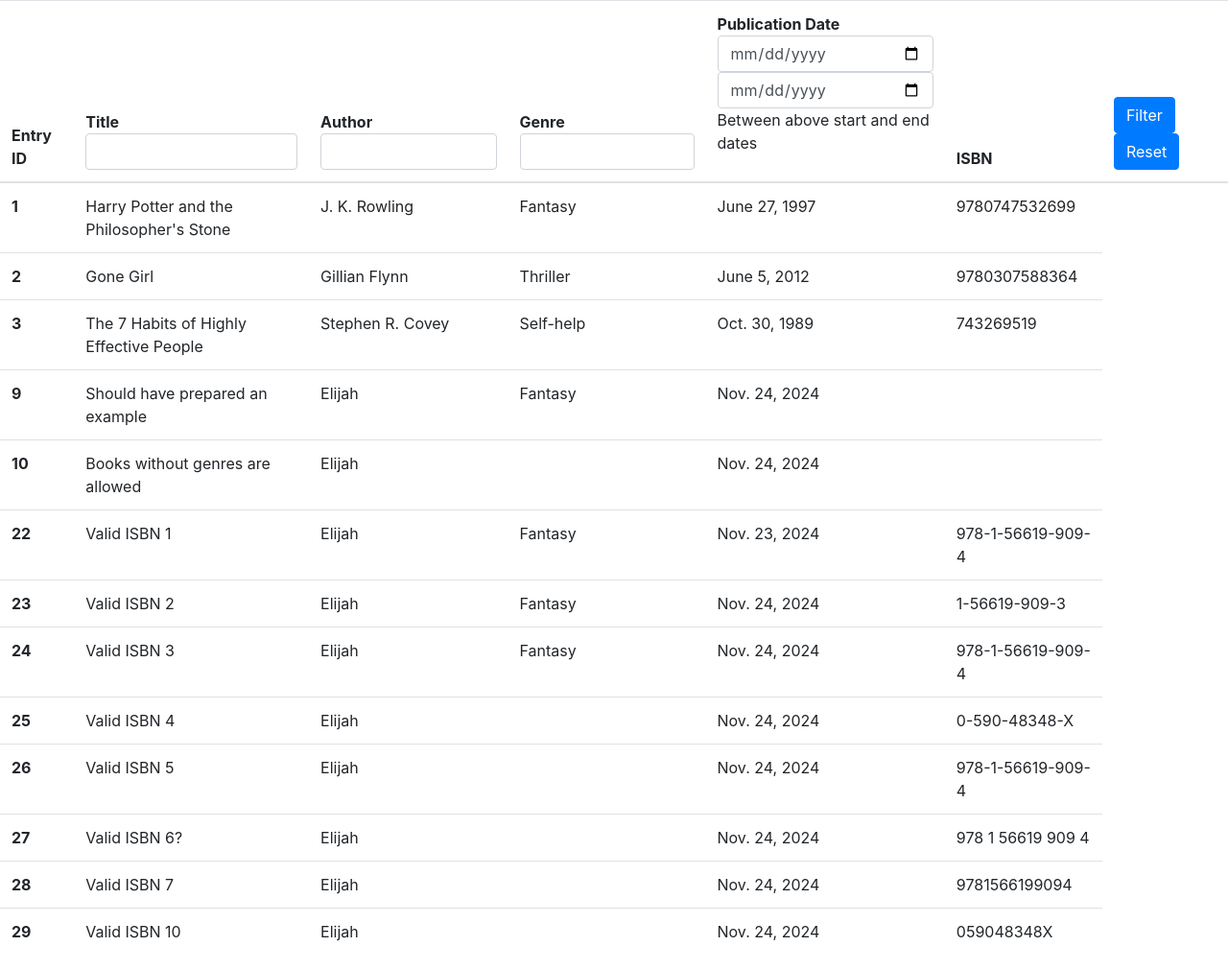
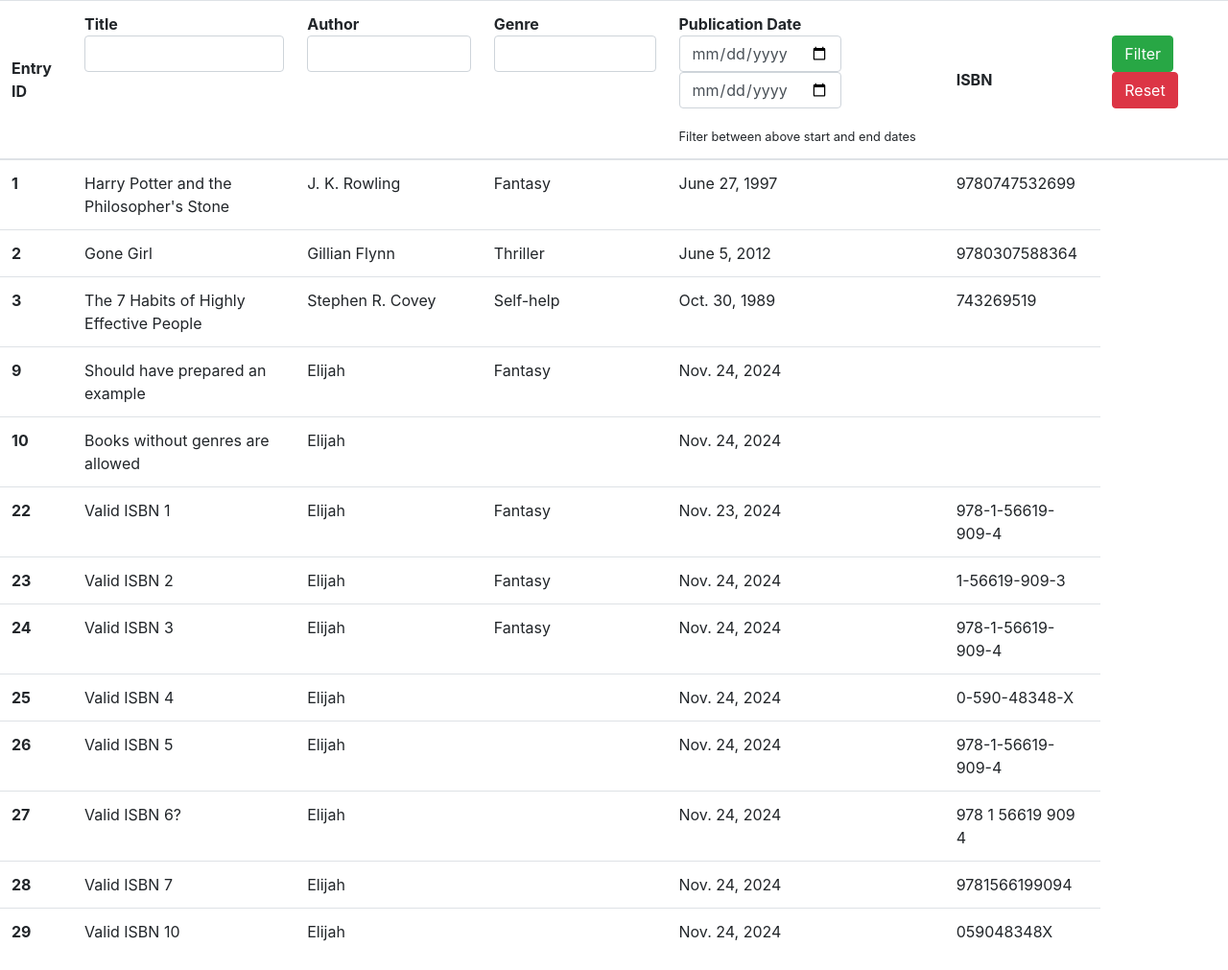
Before and after one commit to ElijahBelov/ElijahSite, a Django app: page /books/ in a window 1280 px wide. Shown: the part 56-1067 px from the top of the page at 96% size. Run offline with Django 3.2, Linux system fonts and the light colour scheme; data comes from the database, SQL or seed files in the repository; both versions use the stored data as it was after the commit; some libraries are stand-ins or nearby versions.

Commit message:
final changes

```diff
--- a/django/BookInventory/BookInventory/templates/all_books.html
+++ b/django/BookInventory/BookInventory/templates/all_books.html
@@ -29,33 +29,46 @@
 		<table class="table" id="table">
 			<thead>
 				<tr>
-					<th scope="col">
+					<th scope="col" class="align-middle">
 						Entry ID
 					</th>
-					<th scope="col">
+					<th scope="col" class="align-top">
 						Title
 						<input type="text" class="form-control" name="title_filter" value="{{ filter_data.title }}">
 					</th>
-					<th scope="col">
+					<th scope="col" class="align-top">
 						Author
 						<input type="text" class="form-control" name="author_filter" value="{{ filter_data.author }}">
 					</th>
-					<th scope="col">
+					<th scope="col" class="align-top">
 						Genre
 						<input type="text" class="form-control" name="genre_filter" value="{{ filter_data.genre }}">
 					</th>
-					<th scope="col">
+					<th scope="col" class="align-top">
 						Publication Date
+						<ul class="list-inline">
+							<li class="list-inline-item">
 							<input type="date" class="form-control" name="start_date" value="{{ filter_data.start_date }}">
+							</li>
+							<li class="list-inline-item">
 							<input type="date" class="form-control" name="end_date" value="{{ filter_data.end_date }}">
-						<p style="font-weight: normal;">Between above start and end dates</p>
+							</li>
+						</ul>
+						<small>Filter between above start and end dates</small>
 					</th>
-					<th scope="col" data-field="isbn">
+					<th scope="col" data-field="isbn" class="align-middle">
 						ISBN
 					</th>
-					<th>
-						<button class="btn btn-primary" type="submit" name="submit">Filter</button>
-						<a class="btn btn-primary" href="{% url 'all_books' %}">Reset</a>
+					<th class="align-top">
+						&nbsp;
+						<ul class="list-inline">
+							<li class="list-inline-item">
+								<button class="btn btn-primary btn-success" type="submit" name="submit">Filter</button>
+							</li>
+							<li class="list-inline-item">
+								<a class="btn btn-primary btn-danger" href="{% url 'all_books' %}">Reset</a>
+							</li>
+						</ul>
 					</th>
 				</tr>
 			</thead>
--- a/django/BookInventory/BookInventory/templates/index.html
+++ b/django/BookInventory/BookInventory/templates/index.html
@@ -35,11 +35,13 @@
 			{% endif %}
 			<div class="card text-center" style="width: 36rem;">
 				<div class="card-body bg-light">
-					<a href="{% url 'new_book' %}" role="button" class="btn btn-primary btn-lg">Add Book</a>
+					<a href="{% url 'new_book' %}" role="button" class="btn btn-primary btn-lg btn-dark">Add Book</a>
 				</div>
 			</div>
 		</div>
+		<div class="pt-3">
 		<a href="{% url 'all_books' %}" role="button" class="btn btn-primary btn-lg btn-dark">See all books</a>
+		</div>
 	</div>
 </body>
 </html>
--- a/django/BookInventory/Books/views.py
+++ b/django/BookInventory/Books/views.py
@@ -9,109 +9,156 @@ from .models import Book
 
 # Create your views here.
 
+
 def index(request):
-    books = Book.objects.all().order_by("-pub_date")[:4]
-    context = {"book_list":books}
+	books = Book.objects.all().order_by("-pub_date")[:4]
+	context = {"book_list": books}
 
-    return render(request, "index.html", context)
+	return render(request, "index.html", context)
+
 
 def home(request):
-    return redirect("index")
+	return redirect("index")
+
 
 def new_book(request):
-    if request.method == 'GET':
-        return render(request, 'new_book.html')
-    elif request.method == 'POST':
-        context = {}
-        # Check if user exists
-        title = request.POST['title']
-        author = request.POST['author']
-        genre = request.POST['genre']
-        pub_date = request.POST['pub_date']
-        isbn = request.POST['isbn']
-        context['form_data'] = {"title": title, "author":author, "genre":genre, "pub_date":pub_date, "isbn":isbn}
+	if request.method == "GET":
+		return render(request, "new_book.html")
+	elif request.method == "POST":
+		context = {}
+		# Check if user exists
+		title = request.POST["title"]
+		author = request.POST["author"]
+		genre = request.POST["genre"]
+		pub_date = request.POST["pub_date"]
+		isbn = request.POST["isbn"]
+		context["form_data"] = {
+			"title": title,
+			"author": author,
+			"genre": genre,
+			"pub_date": pub_date,
+			"isbn": isbn,
+		}
 
-        def valid_isbn(s):
-            s = s.replace("-", "").replace(" ", "").upper();
-            if len(s) == 9:
-                s = "0" + s
-            match = re.search(r'^(\d{9})(\d|X)$', s)
-            if not match:
-                return False
+		isbn = isbn.strip()
+		isbn = re.sub("^(?:ISBN(?:-1[03])?:? )?", "", isbn)
 
-            digits = match.group(1)
-            check_digit = 10 if match.group(2) == 'X' else int(match.group(2))
+		def valid_isbn(s):
+			if len(s) < 9 or len(s) > 17:
+				return False
+			s = s.replace(" ", "").replace("-","")
 
-            result = sum((i + 1) * int(digit) for i, digit in enumerate(digits))
-            return (result % 11) == check_digit
+			if re.match("[^0-9]", s[:len(s) - 1]):
+				return False
+			if re.match("[^0-9]X", s[len(s) - 1]):
+				return False
+
+			chars = list(s)
+
+			last = chars.pop()
+
+			if len(chars) == 9:
+
+				val = sum((x + 2) * int(y) for x, y in enumerate(reversed(chars)))
+				check = 11 - (val % 11)
+				if check == 10:
+					check = "X"
+				elif check == 11:
+					check = "0"
+			else:
+				val = sum((x % 2 * 2 + 1) * int(y) for x, y in enumerate(chars))
+				check = 10 - (val % 10)
+				if check == 10:
+					check = "0"
+
+			return str(check) == last
+
+		if isbn and not valid_isbn(isbn):
+			context["message"] = "Invalid ISBN."
+			return render(request, "new_book.html", context)
+
+		book_exist = False
+		try:
+			Book.objects.get(title=title, author=author)
+			book_exist = True
+		except:
+			pass
+		if not book_exist:
+			book = Book.objects.create(
+				title=title, author=author, genre=genre, pub_date=pub_date, isbn=isbn
+			)
+		else:
+			context["message"] = "Book already exists."
+			return render(request, "new_book.html", context)
+		nav = request.POST.get("submit")
+		if nav == "go_home":
+			return HttpResponseRedirect("/index")
+		if nav == "see_all":
+			return HttpResponseRedirect("/books")
+	return render(request, "new_book.html")
 
 
-        if isbn and not valid_isbn(isbn):
-            context['message'] = "Invalid ISBN."
-            return render(request, "new_book.html", context)
+def all_books(request):
+	filtered_books = cache.get("filtered_books")
+	if not filtered_books:
+		filtered_books = Book.objects.all()
+		cache.set("filtered_books", filtered_books)
+	if request.method == "GET":
+		books = Book.objects.all()
+		context = {"all_books": books}
+		cache.set("filtered_books", books)
+		return render(request, "all_books.html", context)
+	elif request.method == "POST":
+		books = Book.objects.all()
+		title_filter = request.POST["title_filter"]
+		if title_filter:
+			books = books.filter(title__contains=title_filter)
+		author_filter = request.POST["author_filter"]
+		if author_filter:
+			books = books.filter(author__contains=author_filter)
+		genre_filter = request.POST["genre_filter"]
+		if genre_filter:
+			books = books.filter(genre__contains=genre_filter)
+		start_date = request.POST["start_date"]
+		if start_date:
+			books = books.filter(pub_date__gt=start_date)
+		end_date = request.POST["end_date"]
+		if end_date:
+			books = books.filter(pub_date__lt=end_date)
 
-        book_exist = False
-        try:
-            Book.objects.get(title=title, author=author)
-            book_exist = True
-        except:
-            pass
-        if not book_exist:
-            book = Book.objects.create(title=title, author=author, genre=genre, pub_date=pub_date, isbn=isbn)
-        else:
-            context['message'] = "Book already exists."
-            return render(request, "new_book.html", context)
-        nav = request.POST.get('submit')
-        print(nav)
-        if nav == "go_home":
-            return HttpResponseRedirect("/index")
-        if nav == "see_all":
-            return HttpResponseRedirect("/books")
-    return render(request, "new_book.html")
+		cache.set("filtered_books", books)
+		context = {"all_books": books}
+		context["filter_data"] = {
+			"title": title_filter,
+			"author": author_filter,
+			"genre": genre_filter,
+			"start_date": start_date,
+			"end_date": end_date,
+		}
+		return render(request, "all_books.html", context)
 
-def all_books(request):
-    filtered_books = cache.get('filtered_books')
-    if not filtered_books:
-        filtered_books = Book.objects.all()
-        cache.set('filtered_books', filtered_books)
-    if request.method == 'GET':
-        books = Book.objects.all()
-        context = {"all_books":books}
-        cache.set('filtered_books', books)
-        return render(request, "all_books.html", context)
-    elif request.method == 'POST':
-        books = Book.objects.all()
-        title_filter = request.POST['title_filter']
-        if title_filter:
-            books = books.filter(title__contains=title_filter)
-        author_filter = request.POST['author_filter']
-        if author_filter:
-            books = books.filter(author__contains=author_filter)
-        genre_filter = request.POST['genre_filter']
-        if genre_filter:
-            books = books.filter(genre__contains=genre_filter)
-        start_date = request.POST['start_date']
-        if start_date:
-            books = books.filter(pub_date__gt=start_date)
-        end_date = request.POST['end_date']
-        if end_date:
-            books = books.filter(pub_date__lt=end_date)
-
-        cache.set('filtered_books', books)
-        context = {"all_books":books}
-        context['filter_data'] = {"title": title_filter, "author":author_filter, "genre":genre_filter, "start_date":start_date, "end_date":end_date,}
-        return render(request, "all_books.html", context)
 
 def download(request):
-    response = HttpResponse(content_type="text/csv")
-    response['Content-Disposition'] = 'attachment; filename="books.csv"'
+	response = HttpResponse(content_type="text/csv")
+	response["Content-Disposition"] = 'attachment; filename="books.csv"'
 
-    writer = csv.writer(response)
-    writer.writerow(["Entry ID", "Title", "Author", "Genre", "Publication Date", "ISBN"])
-    books = cache.get("filtered_books")
-    if not books:
-        books = Book.objects.all()
-    for book in books:
-        writer.writerow([book.entry_id, book.title, book.author, book.genre, book.pub_date, book.isbn])
+	writer = csv.writer(response)
+	writer.writerow(
+		["Entry ID", "Title", "Author", "Genre", "Publication Date", "ISBN"]
+	)
+	books = cache.get("filtered_books")
+	if not books:
+		books = Book.objects.all()
+	for book in books:
+		writer.writerow(
+			[
+				book.entry_id,
+				book.title,
+				book.author,
+				book.genre,
+				book.pub_date,
+				book.isbn,
+			]
+		)
 
-    return response
+	return response
```
Also changed, not shown: django/BookInventory/BookInventory/templates/new_book.html (+4 -4 lines), django/BookInventory/db.sqlite3.
